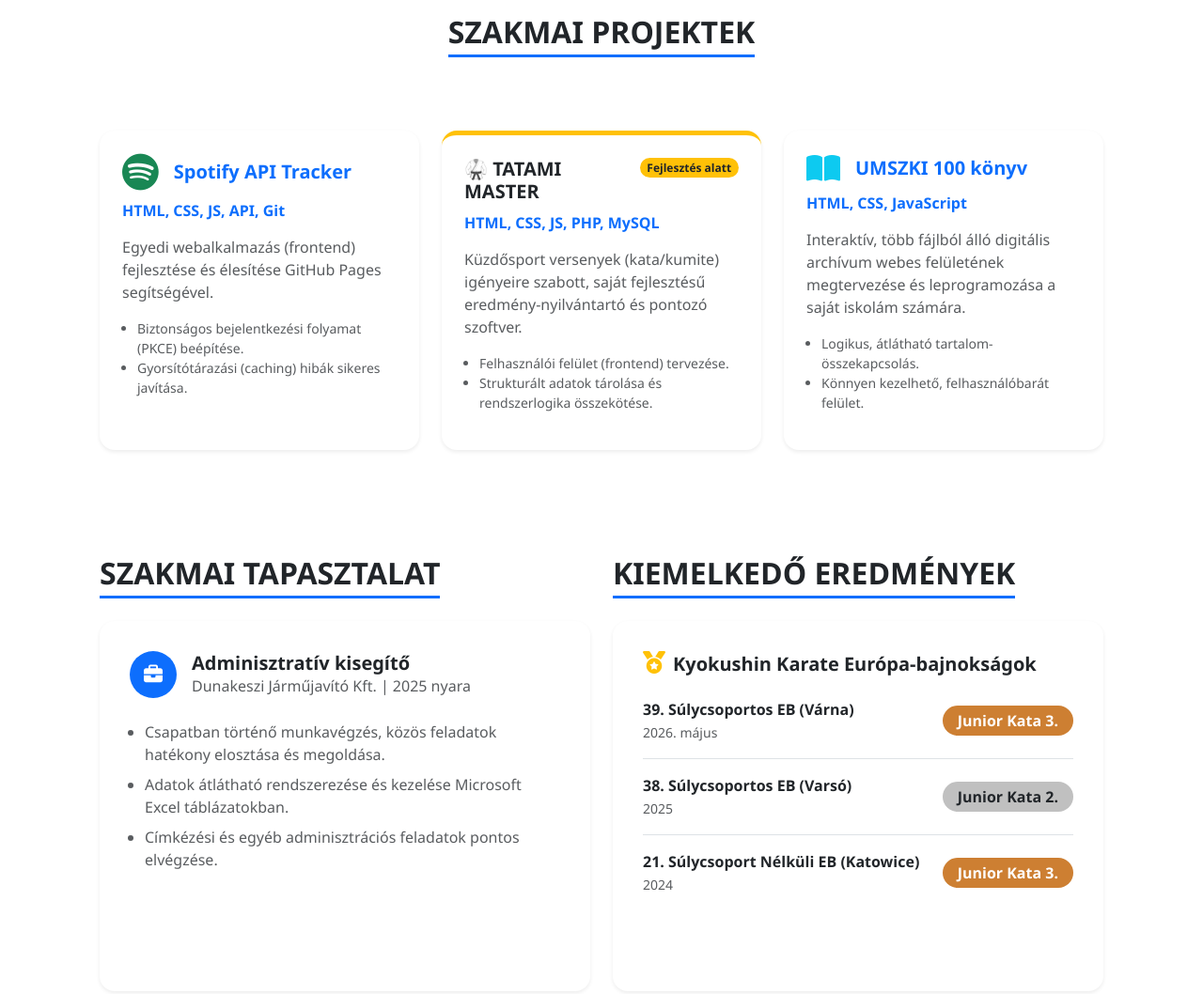
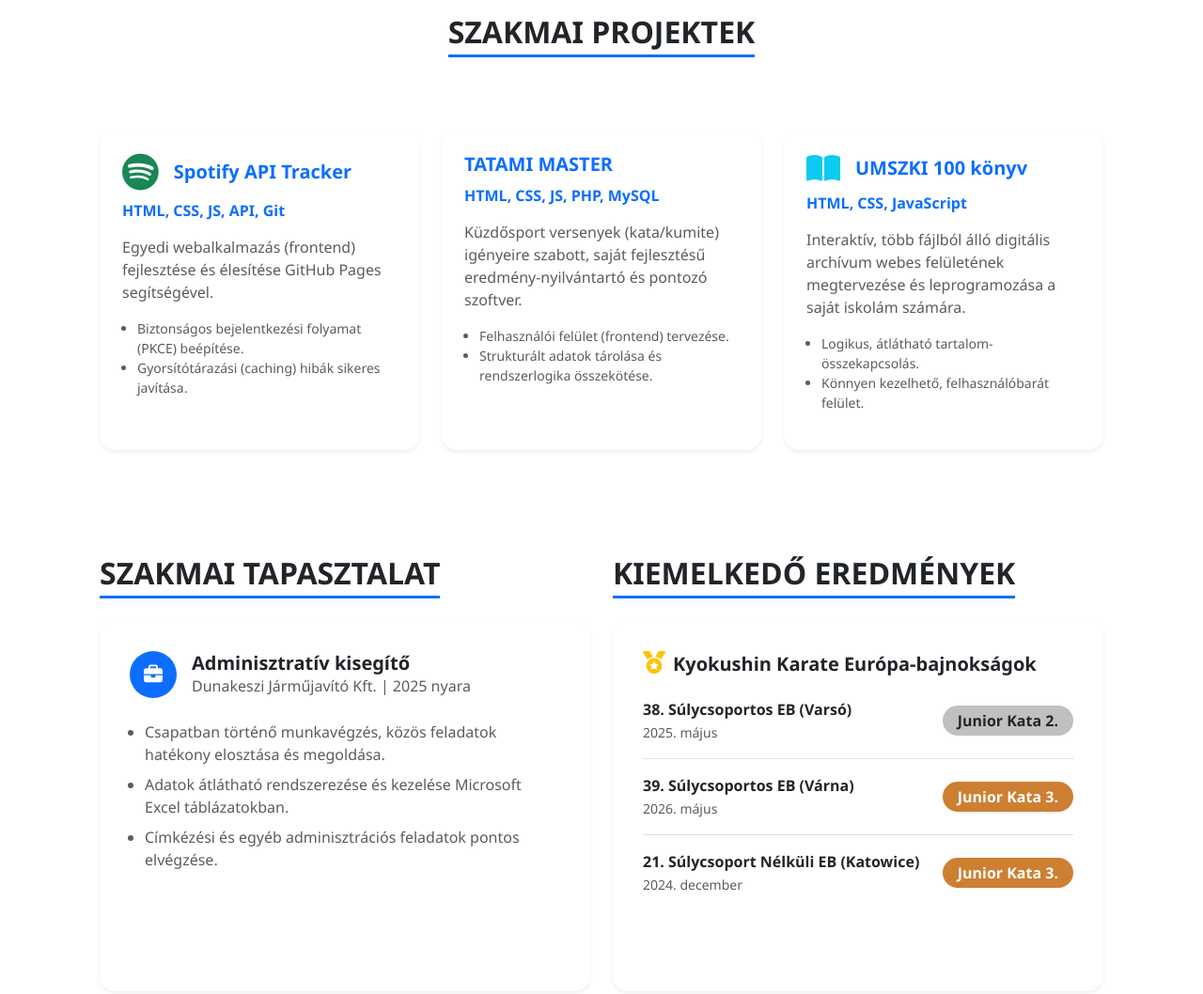
Before and after one commit to KoloMarki08/KolonicsMark-CV, a plain HTML site: page index.html in a window 1280 px wide. Shown: the part 1580-2638 px from the top of the page at 94% size. Drawn offline with nearby package versions, Linux system fonts and the light colour scheme.

Commit message:
TATAMI master + EB datumok fix

```diff
--- a/index.html
+++ b/index.html
@@ -174,11 +174,12 @@
             </div>
             <!-- TATAMI MASTER -->
             <div class="col-lg-4 col-md-6">
-                <div class="card shadow-sm bg-body project-card rounded-4 p-2" style="border-top: 5px solid #ffc107;">
+                <div class="card shadow-sm bg-body project-card rounded-4 p-2">
                     <div class="card-body">
                         <div class="d-flex justify-content-between align-items-start mb-3">
-                            <h5 class="card-title fw-bold mb-0">🥋 TATAMI MASTER</h5>
-                            <span class="badge bg-warning text-dark rounded-pill">Fejlesztés alatt</span>
+                            <a href="https:www.tatamimaster.hu" target="_blank">
+                                <h5 class="card-title fw-bold mb-0">TATAMI MASTER</h5>
+                            </a>
                         </div>
                         <h6 class="card-subtitle mb-3 text-primary fw-semibold">HTML, CSS, JS, PHP, MySQL</h6>
                         <p class="card-text text-body-secondary">Küzdősport versenyek (kata/kumite) igényeire szabott,
@@ -253,24 +254,24 @@
 
                             <div class="d-flex justify-content-between align-items-center border-bottom pb-3 mb-3">
                                 <div>
+                                    <p class="mb-0 fw-semibold text-body">38. Súlycsoportos EB (Varsó)</p>
+                                    <small class="text-body-secondary">2025. május</small>
+                                </div>
+                                <span class="badge bg-silver rounded-pill px-3 py-2 fs-6">Junior Kata 2.</span>
+                            </div>
+
+                            <div class="d-flex justify-content-between align-items-center border-bottom pb-3 mb-3">
+                                <div>
                                     <p class="mb-0 fw-semibold text-body">39. Súlycsoportos EB (Várna)</p>
                                     <small class="text-body-secondary">2026. május</small>
                                 </div>
                                 <span class="badge bg-bronze rounded-pill px-3 py-2 fs-6">Junior Kata 3.</span>
                             </div>
 
-                            <div class="d-flex justify-content-between align-items-center border-bottom pb-3 mb-3">
-                                <div>
-                                    <p class="mb-0 fw-semibold text-body">38. Súlycsoportos EB (Varsó)</p>
-                                    <small class="text-body-secondary">2025</small>
-                                </div>
-                                <span class="badge bg-silver rounded-pill px-3 py-2 fs-6">Junior Kata 2.</span>
-                            </div>
-
                             <div class="d-flex justify-content-between align-items-center">
                                 <div>
                                     <p class="mb-0 fw-semibold text-body">21. Súlycsoport Nélküli EB (Katowice)</p>
-                                    <small class="text-body-secondary">2024</small>
+                                    <small class="text-body-secondary">2024. december</small>
                                 </div>
                                 <span class="badge bg-bronze rounded-pill px-3 py-2 fs-6">Junior Kata 3.</span>
                             </div>
```
